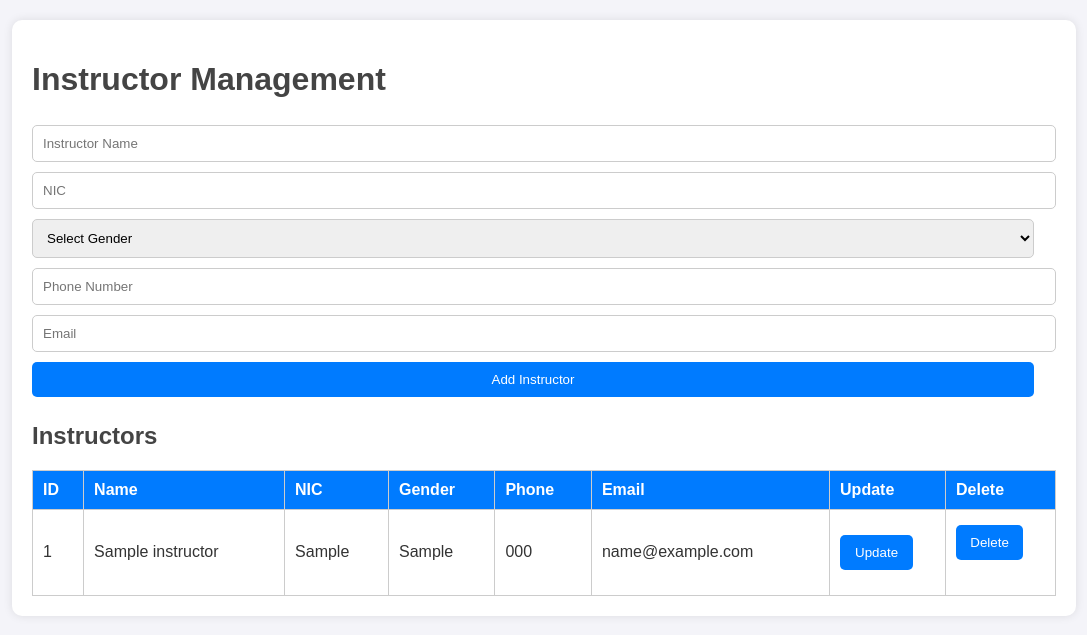
After one commit to Darshanafdo/SLearn_driving_school, a PHP site: page /php/insert_instructor.php in a window 1280 px wide. The commit adds this page. Shown: the top 635 px of the page, without its empty margins (96-1183 px from the left). Run offline with PHP 8.4, Linux system fonts and the light colour scheme; tables that the repository leaves empty or names only in its code hold one stand-in row (values such as "Sample post").

Commit message:
add files(create IF/BE )

```diff
--- /dev/null
+++ b/CSS/Body/Instructor.css
@@ -0,0 +1,78 @@
+body {
+  font-family: Arial, sans-serif;
+  background-color: #f4f4f9;
+  color: #333;
+  margin: 0;
+  padding: 0;
+}
+
+.container {
+  width: 80%;
+  margin: 20px auto;
+  background-color: #fff;
+  padding: 20px;
+  border-radius: 10px;
+  box-shadow: 0 0 10px rgba(0, 0, 0, 0.1);
+}
+
+h1,
+h2 {
+  color: #444;
+}
+
+form {
+  margin-bottom: 20px;
+}
+
+input,
+select,
+button {
+  width: calc(100% - 22px);
+  padding: 10px;
+  margin: 5px 0;
+  border: 1px solid #ccc;
+  border-radius: 5px;
+}
+
+button {
+  background-color: #007bff;
+  color: white;
+  border: none;
+  cursor: pointer;
+  transition: background-color 0.3s;
+}
+
+button:hover {
+  background-color: #0056b3;
+}
+
+table {
+  width: 100%;
+  border-collapse: collapse;
+  margin-top: 20px;
+}
+
+table,
+th,
+td {
+  border: 1px solid #ccc;
+}
+
+th,
+td {
+  padding: 10px;
+  text-align: left;
+}
+
+thead {
+  background-color: #007bff;
+  color: white;
+}
+
+tbody tr:nth-child(even) {
+  background-color: #f9f9f9;
+}
+
+tbody tr:hover {
+  background-color: #f1f1f1;
+}
--- /dev/null
+++ b/JS/Body/instructor.js
@@ -0,0 +1,16 @@
+document.addEventListener("DOMContentLoaded", function () {
+  window.fillUpdateForm = function (instructor) {
+    document.querySelector("#updateFormContainer").style.display = "block";
+    document.querySelector("#updateForm [name=id]").value = instructor.id;
+    document.querySelector("#updateForm [name=name]").value = instructor.name;
+    document.querySelector("#updateForm [name=nic]").value = instructor.nic;
+    document.querySelector("#updateForm [name=gender]").value =
+      instructor.gender;
+    document.querySelector("#updateForm [name=phone]").value = instructor.phone;
+    document.querySelector("#updateForm [name=email]").value = instructor.email;
+  };
+
+  window.hideUpdateForm = function () {
+    document.querySelector("#updateFormContainer").style.display = "none";
+  };
+});
--- /dev/null
+++ b/PHP/db.php
@@ -0,0 +1,12 @@
+<?php
+$servername = "localhost";
+$username = "root";
+$password = "";
+$dbname = "slearn";
+
+try {
+    $conn = new PDO("mysql:host=$servername;dbname=$dbname", $username, $password);
+    $conn->setAttribute(PDO::ATTR_ERRMODE, PDO::ERRMODE_EXCEPTION);
+} catch (PDOException $e) {
+    echo "Connection failed: " . $e->getMessage();
+}
--- /dev/null
+++ b/PHP/insert_instructor.php
@@ -0,0 +1,170 @@
+<!DOCTYPE html>
+<html lang="en">
+
+<head>
+    <meta charset="UTF-8">
+    <title>Instructor Management</title>
+    <link rel="stylesheet" href="../CSS/Body/Instructor.css">
+    <script src="../JS/Body/instructor.js" defer></script>
+</head>
+
+<body>
+    <div class="container">
+        <h1>Instructor Management</h1>
+
+        <!-- Add Instructor Form -->
+        <form id="addForm" method="POST" action="insert_instructor.php">
+            <input type="text" name="name" placeholder="Instructor Name" required>
+            <input type="text" name="nic" placeholder="NIC" required>
+            <select name="gender" required>
+                <option value="" disabled selected>Select Gender</option>
+                <option value="Male">Male</option>
+                <option value="Female">Female</option>
+                <option value="Other">Other</option>
+            </select>
+            <input type="text" name="phone" placeholder="Phone Number" required>
+            <input type="email" name="email" placeholder="Email" required>
+            <button type="submit" name="add">Add Instructor</button>
+        </form>
+
+        <!-- Instructors Table -->
+        <h2>Instructors</h2>
+        <table id="instructorTable">
+            <thead>
+                <tr>
+                    <th>ID</th>
+                    <th>Name</th>
+                    <th>NIC</th>
+                    <th>Gender</th>
+                    <th>Phone</th>
+                    <th>Email</th>
+                    <th>Update</th>
+                    <th>Delete</th>
+                </tr>
+            </thead>
+            <tbody>
+                <?php
+                // Include database connection
+                include 'db.php';
+
+                // Handle form submission for adding a new instructor
+                if ($_SERVER["REQUEST_METHOD"] == "POST" && isset($_POST['add'])) {
+                    $name = $_POST['name'];
+                    $nic = $_POST['nic'];
+                    $gender = $_POST['gender'];
+                    $phone = $_POST['phone'];
+                    $email = $_POST['email'];
+
+                    $sql = "INSERT INTO instructors (name, nic, gender, phone, email)
+                            VALUES (:name, :nic, :gender, :phone, :email)";
+                    $stmt = $conn->prepare($sql);
+                    $stmt->bindParam(':name', $name);
+                    $stmt->bindParam(':nic', $nic);
+                    $stmt->bindParam(':gender', $gender);
+                    $stmt->bindParam(':phone', $phone);
+                    $stmt->bindParam(':email', $email);
+
+                    if ($stmt->execute()) {
+                        echo "<script>alert('New instructor added successfully');</script>";
+                    } else {
+                        echo "<script>alert('Error adding instructor');</script>";
+                    }
+                }
+
+                // Handle form submission for updating an instructor
+                if ($_SERVER["REQUEST_METHOD"] == "POST" && isset($_POST['update'])) {
+                    $id = $_POST['id'];
+                    $name = $_POST['name'];
+                    $nic = $_POST['nic'];
+                    $gender = $_POST['gender'];
+                    $phone = $_POST['phone'];
+                    $email = $_POST['email'];
+
+                    $sql = "UPDATE instructors SET
+                                name = :name,
+                                nic = :nic,
+                                gender = :gender,
+                                phone = :phone,
+                                email = :email
+                            WHERE id = :id";
+                    $stmt = $conn->prepare($sql);
+                    $stmt->bindParam(':id', $id);
+                    $stmt->bindParam(':name', $name);
+                    $stmt->bindParam(':nic', $nic);
+                    $stmt->bindParam(':gender', $gender);
+                    $stmt->bindParam(':phone', $phone);
+                    $stmt->bindParam(':email', $email);
+
+                    if ($stmt->execute()) {
+                        echo "<script>alert('Instructor updated successfully');</script>";
+                    } else {
+                        echo "<script>alert('Error updating instructor');</script>";
+                    }
+                }
+
+                // Handle form submission for deleting an instructor
+                if ($_SERVER["REQUEST_METHOD"] == "POST" && isset($_POST['delete'])) {
+                    $id = $_POST['id'];
+
+                    $sql = "DELETE FROM instructors WHERE id = :id";
+                    $stmt = $conn->prepare($sql);
+                    $stmt->bindParam(':id', $id);
+
+                    if ($stmt->execute()) {
+                        echo "<script>alert('Instructor deleted successfully');</script>";
+                    } else {
+                        echo "<script>alert('Error deleting instructor');</script>";
+                    }
+                }
+
+                // Fetch and display instructors from the database
+                $sql = "SELECT * FROM instructors";
+                $stmt = $conn->prepare($sql);
+                $stmt->execute();
+                $instructors = $stmt->fetchAll(PDO::FETCH_ASSOC);
+
+                foreach ($instructors as $instructor) {
+                    echo "<tr>";
+                    echo "<td>" . $instructor['id'] . "</td>";
+                    echo "<td>" . $instructor['name'] . "</td>";
+                    echo "<td>" . $instructor['nic'] . "</td>";
+                    echo "<td>" . $instructor['gender'] . "</td>";
+                    echo "<td>" . $instructor['phone'] . "</td>";
+                    echo "<td>" . $instructor['email'] . "</td>";
+                    echo "<td>
+                            <button onclick='fillUpdateForm(" . json_encode($instructor) . ")'>Update</button>
+                          </td>";
+                    echo "<td>
+                            <form method='POST' action='index.php'>
+                                <input type='hidden' name='id' value='" . $instructor['id'] . "'>
+                                <button type='submit' name='delete'>Delete</button>
+                            </form>
+                          </td>";
+                    echo "</tr>";
+                }
+                ?>
+            </tbody>
+        </table>
+    </div>
+
+    <!-- Update Instructor Form (hidden) -->
+    <div id="updateFormContainer" style="display: none;">
+        <form id="updateForm" method="POST" action="index.php">
+            <input type="hidden" name="id" required>
+            <input type="text" name="name" placeholder="Instructor Name" required>
+            <input type="text" name="nic" placeholder="NIC" required>
+            <select name="gender" required>
+                <option value="" disabled selected>Select Gender</option>
+                <option value="Male">Male</option>
+                <option value="Female">Female</option>
+                <option value="Other">Other</option>
+            </select>
+            <input type="text" name="phone" placeholder="Phone Number" required>
+            <input type="email" name="email" placeholder="Email" required>
+            <button type="submit" name="update">Update Instructor</button>
+            <button type="button" onclick="hideUpdateForm()">Cancel</button>
+        </form>
+    </div>
+</body>
+
+</html>
--- a/Pages/admin_nav_page.html
+++ b/Pages/admin_nav_page.html
@@ -64,14 +64,14 @@
             </div>
 
             <div class="nav_box1">
-                <a href="#"></a>
+                <a href="../PHP/admin_manage.php">Package_manage</a>
             </div>
 
             <div class="nav_box1">
-                <a href="#">add instructors </a>
+                <a href="../php/insert_instructor.php"> Instructors</a>
             </div>
 
-            <div class="nav_box1">
+            <div class=" nav_box1">
                 <a href="#"> add schedule times </a>
             </div>
 
```
Also changed, not shown: PHP/admin_manage.php (+6 -4 lines), PHP/delete_instructor.php (added, +18 -0 lines), PHP/fetch_instructors.php (added, +10 -0 lines), PHP/update_instructor.php (added, +34 -0 lines), Pages/instructor.html (added, +73 -0 lines).
